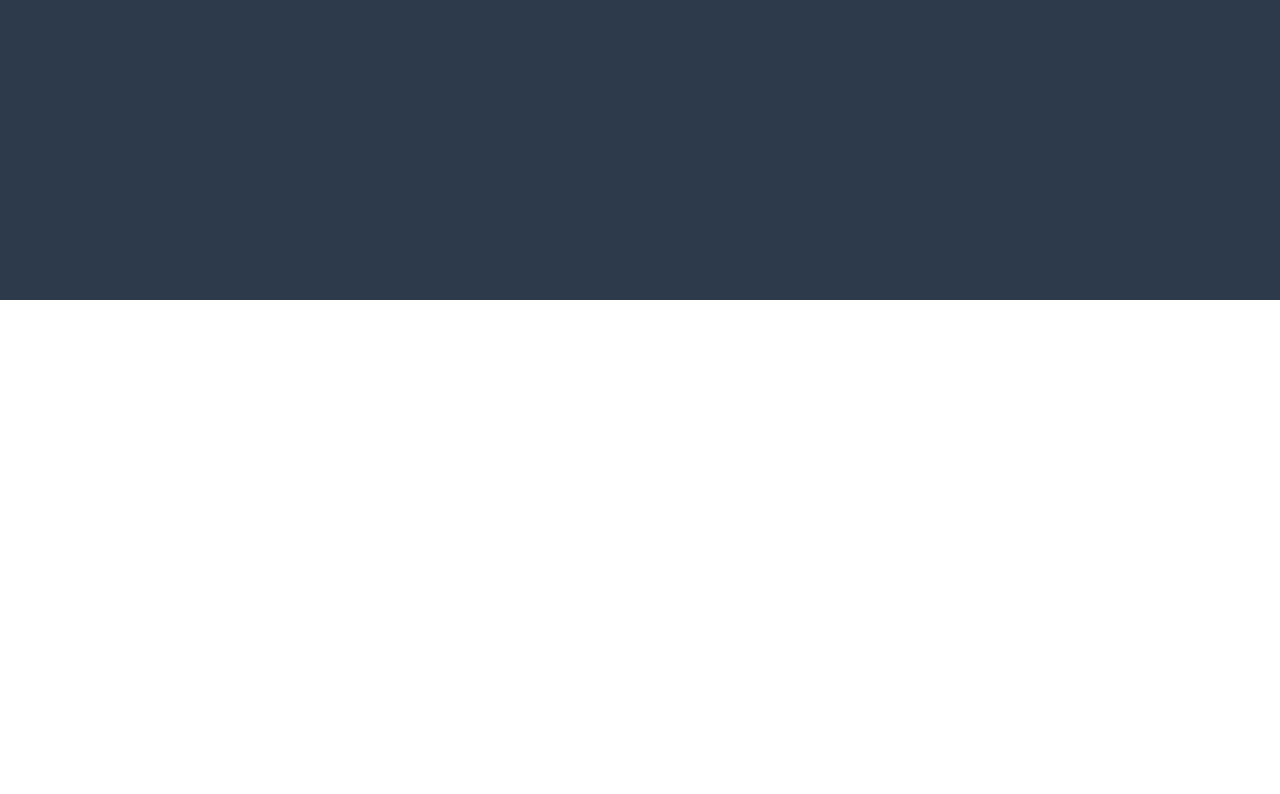
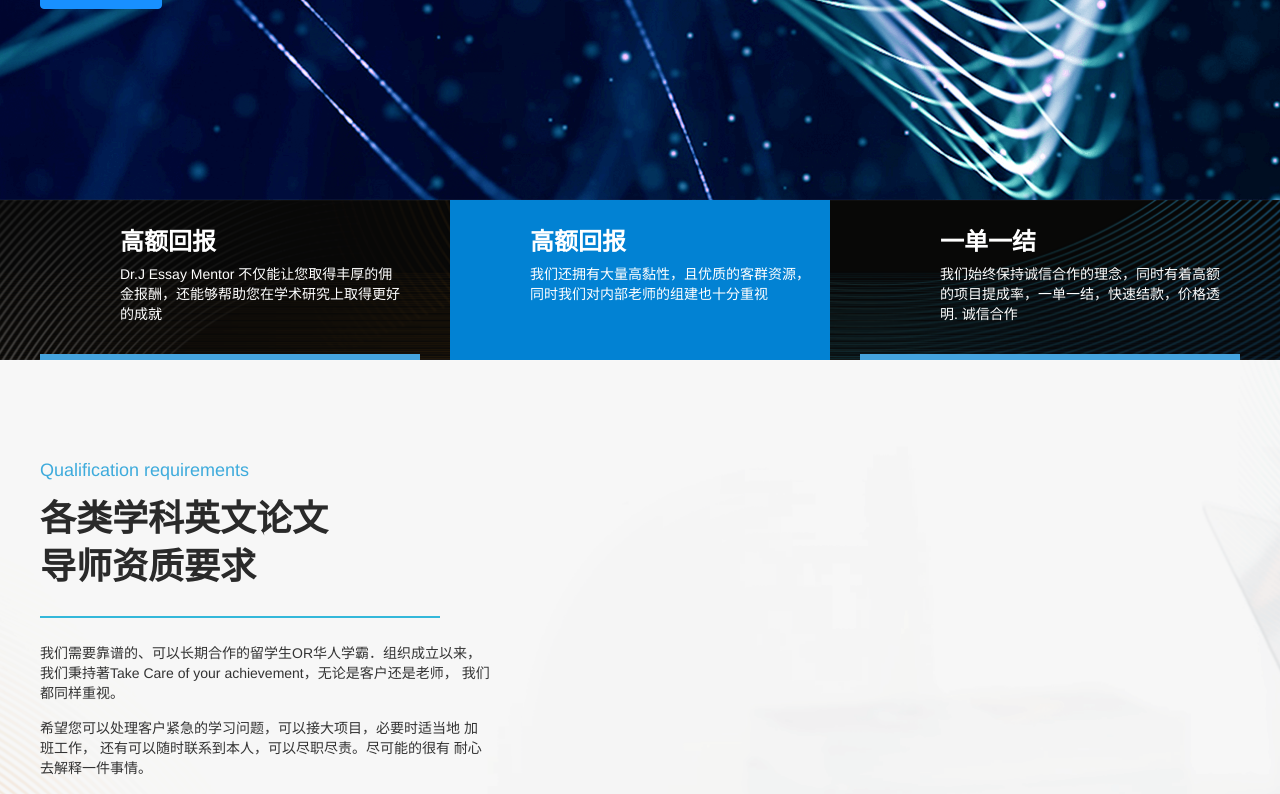
Before and after one commit to lhypoi/zhaoPin, a Vue app: page /#/home1 in a window 1280 px wide. Before the commit this address led to /#/login. Shown: the part 500-1294 px from the top of the page. Before the commit the page ends 800 px from the top, so only its background shows below. Built offline with nearby package versions, Linux system fonts and the light colour scheme.

Commit message:
feat：首页

```diff
--- a/src/permission.js
+++ b/src/permission.js
@@ -8,7 +8,7 @@ import getPageTitle from '@/utils/get-page-title'
 
 NProgress.configure({ showSpinner: false }) // NProgress Configuration
 
-const whiteList = ['/login', '/auth-redirect'] // no redirect whitelist
+const whiteList = ['/login', '/auth-redirect', '/home1'] // no redirect whitelist
 
 router.beforeEach(async(to, from, next) => {
   // start progress bar
--- a/src/router/index.js
+++ b/src/router/index.js
@@ -73,7 +73,7 @@ export const constantRoutes = [
   {
     path: '/',
     component: Layout,
-    redirect: '/dashboard',
+    redirect: '/home1',
     children: [
       {
         path: 'dashboard',
@@ -82,6 +82,10 @@ export const constantRoutes = [
         meta: { title: 'Dashboard', icon: 'dashboard', affix: true }
       }
     ]
+  },
+  {
+    path: '/home1',
+    component: () => import('@/views/home1/index'),
   },
   {
     path: '/documentation',
--- a/src/styles/index.scss
+++ b/src/styles/index.scss
@@ -4,6 +4,7 @@
 @import './element-ui.scss';
 @import './sidebar.scss';
 @import './btn.scss';
+@import './zhaoPin.scss';
 
 body {
   height: 100%;
--- /dev/null
+++ b/src/styles/zhaoPin.scss
@@ -0,0 +1,26 @@
+.pageSection {
+  position: relative;
+
+  .pageSectionImg {
+    position: absolute;
+    left: 0;
+    right: 0;
+    top: 0;
+    bottom: 0;
+  }
+
+  .pageSectionContent {
+    position: absolute;
+    left: 0;
+    right: 0;
+    top: 0;
+    bottom: 0;
+    width: 1200px;
+    margin: 0 auto;
+  }
+}
+
+.emptyImg {
+  background: #c0c4cc;
+  height: 100%;
+}
--- /dev/null
+++ b/src/views/home1/index.vue
@@ -0,0 +1,220 @@
+<template>
+  <div>
+    <div class="pageSection sec1">
+      <el-image class="pageSectionImg" :src="sec1Img" fit="cover" lazy
+        ><div slot="placeholder" class="emptyImg"
+      /></el-image>
+      <div class="pageSectionContent">
+        <div class="sec1Box">
+          <div class="p1">Dr.J Essay Mentor</div>
+          <div class="p2">
+            诚聘各类学科英文论文导师<br />
+            工作自由，高提成率
+          </div>
+          <div class="p3">JOIN US. CHANGE YOUR LIFE！</div>
+          <el-button class="btn1" type="primary">了解更多</el-button>
+        </div>
+      </div>
+    </div>
+    <div class="pageSection sec2">
+      <el-image class="pageSectionImg" :src="sec2Img" fit="cover" lazy
+        ><div slot="placeholder" class="emptyImg"
+      /></el-image>
+      <div class="pageSectionContent">
+        <div class="sec1Box">
+          <el-row :gutter="30" style="height: 100%">
+            <el-col :span="8" style="height: 100%">
+              <div class="sec1BoxCol">
+                <div class="p1">高额回报</div>
+                <div class="p2">
+                  Dr.J Essay Mentor
+                  不仅能让您取得丰厚的佣金报酬，还能够帮助您在学术研究上取得更好的成就
+                </div>
+              </div>
+            </el-col>
+            <el-col :span="8" style="height: 100%">
+              <div class="sec1BoxCol active">
+                <div class="p1">高额回报</div>
+                <div class="p2">
+                  我们还拥有大量高黏性，且优质的客群资源，同时我们对内部老师的组建也十分重视
+                </div>
+              </div>
+            </el-col>
+            <el-col :span="8" style="height: 100%">
+              <div class="sec1BoxCol">
+                <div class="p1">一单一结</div>
+                <div class="p2">
+                  我们始终保持诚信合作的理念，同时有着高额的项目提成率，一单一结，快速结款，价格透明.
+                  诚信合作
+                </div>
+              </div>
+            </el-col>
+          </el-row>
+        </div>
+      </div>
+    </div>
+    <div class="pageSection sec3">
+      <el-image class="pageSectionImg" :src="sec3Img" fit="cover" lazy
+        ><div slot="placeholder" class="emptyImg"
+      /></el-image>
+      <div class="pageSectionContent">
+        <div class="sec1Box">
+          <div class="p1">Qualification requirements</div>
+          <div class="p2">
+            各类学科英文论文<br />
+            导师资质要求
+          </div>
+          <div class="d1"></div>
+          <div class="p3">
+            我们需要靠谱的、可以长期合作的留学生OR华人学霸．组织成立以来，
+            我们秉持著Take Care of your achievement，无论是客户还是老师，
+            我们都同样重视。
+          </div>
+          <div class="p3">
+            希望您可以处理客户紧急的学习问题，可以接大项目，必要时适当地
+            加班工作， 还有可以随时联系到本人，可以尽职尽责。尽可能的很有
+            耐心去解释一件事情。
+          </div>
+          <div class="p3">
+            许多事情说起来简单，执行起来需要很强的自律性，总之，希望合 作愉快！
+            教学是自由的，学术也是没有边界的。在这个平台，诗和 远方便触手可及。
+          </div>
+        </div>
+      </div>
+    </div>
+  </div>
+</template>
+
+<script>
+const sec1Img = require("@/assets/img/bg1.png");
+const sec2Img = require("@/assets/img/bg2.png");
+const sec3Img = require("@/assets/img/bg3.png");
+
+export default {
+  name: "Home1",
+  props: {},
+  data() {
+    return {
+      sec1Img,
+      sec2Img,
+      sec3Img,
+    };
+  },
+  created() {},
+  mounted() {},
+  methods: {},
+};
+</script>
+
+<style lang="scss" scoped>
+.sec1 {
+  height: 700px;
+
+  .sec1Box {
+    height: 100%;
+    display: flex;
+    flex-direction: column;
+    justify-content: center;
+    align-items: flex-start;
+
+    .p1 {
+      font-size: 18px;
+      line-height: 20px;
+      color: #9adaff;
+      margin-bottom: 20px;
+    }
+
+    .p2 {
+      font-size: 60px;
+      line-height: 80px;
+      font-weight: 800;
+      color: #ffffff;
+      margin-bottom: 10px;
+    }
+
+    .p3 {
+      font-size: 18px;
+      line-height: 18px;
+      font-weight: bold;
+      color: #ffffff;
+      margin-bottom: 30px;
+    }
+
+    .btn1 {
+      font-size: 20px;
+      height: 60px;
+    }
+  }
+}
+.sec2 {
+  height: 160px;
+
+  .sec1Box {
+    height: 100%;
+
+    .sec1BoxCol {
+      height: 100%;
+      border-bottom: 6px solid #44a3de;
+      padding: 30px 15px 20px 80px;
+      cursor: pointer;
+      transition: 0.3s;
+
+      .p1 {
+        font-size: 24px;
+        line-height: 24px;
+        font-weight: bold;
+        color: #ffffff;
+        margin-bottom: 10px;
+      }
+
+      .p2 {
+        font-size: 14px;
+        font-weight: 400;
+        color: #ffffff;
+        line-height: 20px;
+      }
+
+      &.active,
+      &:hover {
+        background: #0282d3;
+        border-bottom: none;
+      }
+    }
+  }
+}
+.sec3 {
+  height: 780px;
+
+  .sec1Box {
+    height: 100%;
+    padding: 100px 750px 0 0;
+
+    .p1 {
+      font-size: 18px;
+      line-height: 20px;
+      color: #3eabdc;
+      margin-bottom: 15px;
+    }
+
+    .p2 {
+      font-size: 36px;
+      font-weight: 800;
+      color: #2a2a2a;
+      line-height: 48px;
+    }
+
+    .d1 {
+      height: 2px;
+      background: #34b8da;
+      margin: 25px 50px 25px 0;
+    }
+
+    .p3 {
+      font-size: 14px;
+      line-height: 20px;
+      color: #333;
+      margin-bottom: 15px;
+    }
+  }
+}
+</style>
```
